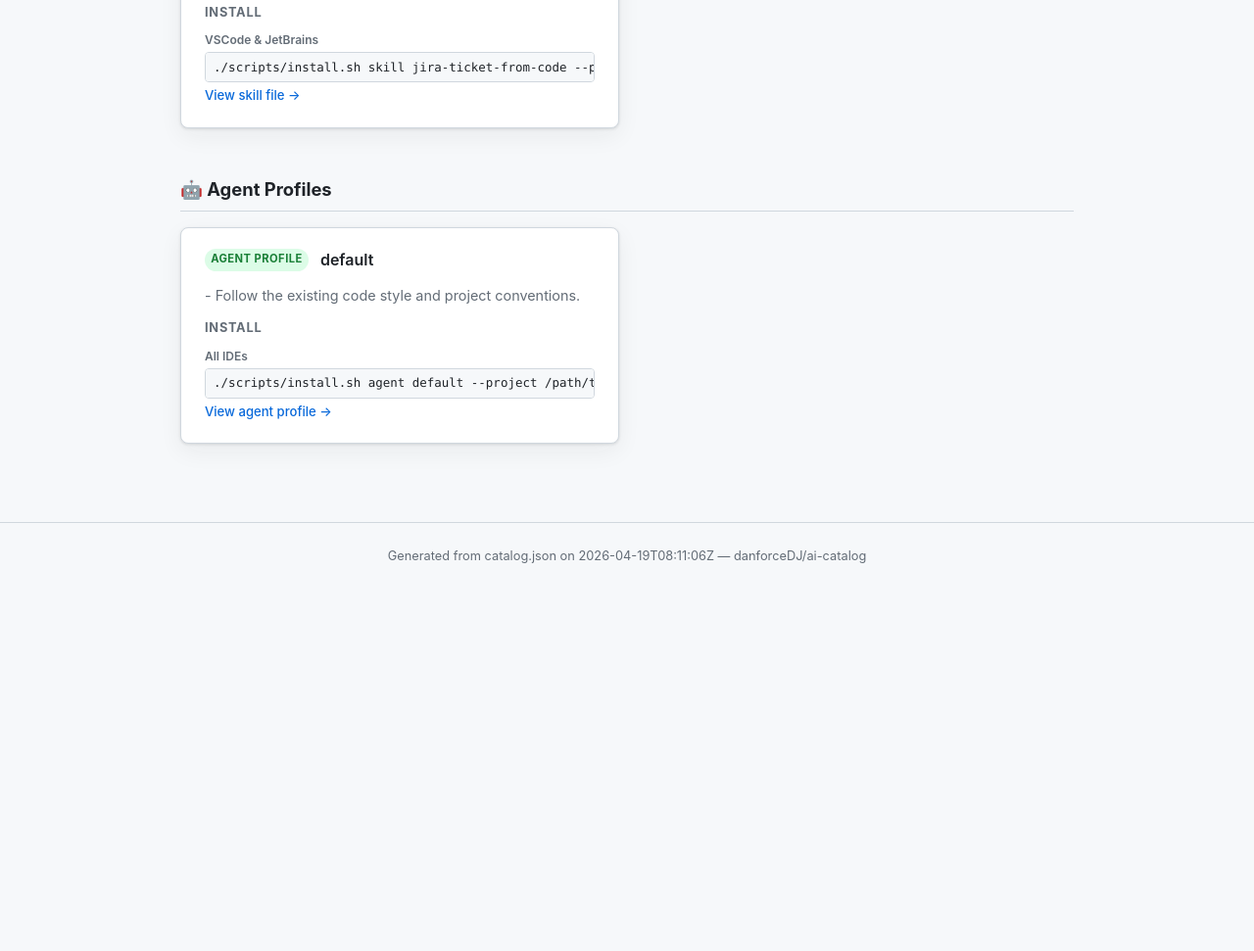
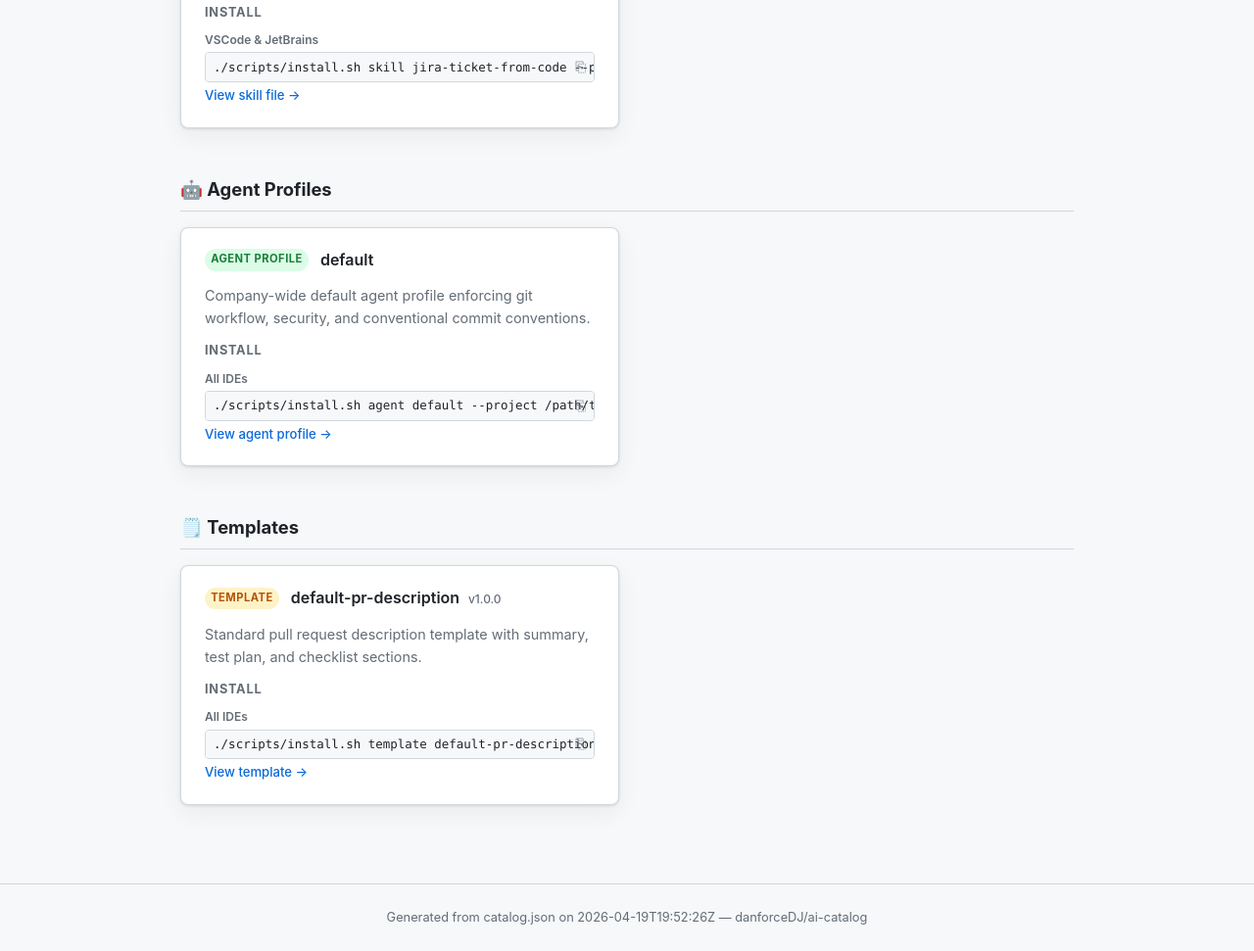
Before and after one commit to danforceDJ/ai-catalog, a plain HTML site: page docs/index.html in a window 1280 px wide. Shown: the part 799-1770 px from the top of the page at 98% size. Before the commit the page ends 1402 px from the top, so only its background shows below. Drawn offline with Linux system fonts and the light colour scheme.

Commit message:
fixing first version

```diff
--- a/docs/index.html
+++ b/docs/index.html
@@ -4,7 +4,7 @@
   <meta charset="UTF-8" />
   <meta name="viewport" content="width=device-width, initial-scale=1.0" />
   <title>AI Catalog Marketplace</title>
-  <meta name="description" content="Company-wide AI configuration marketplace: MCP servers, skills, and agent profiles." />
+  <meta name="description" content="Company-wide AI configuration marketplace: MCP servers, skills, agent profiles, and templates." />
   <style>
     *, *::before, *::after { box-sizing: border-box; margin: 0; padding: 0; }
 
@@ -19,6 +19,7 @@
       --mcp-color: #7c3aed;
       --skill-color: #0969da;
       --agent-color: #1a7f37;
+      --template-color: #b45309;
       --radius: 8px;
       --shadow: 0 1px 3px rgba(27,31,36,.12), 0 8px 24px rgba(27,31,36,.06);
     }
@@ -33,7 +34,6 @@
     a { color: var(--accent); text-decoration: none; }
     a:hover { text-decoration: underline; color: var(--accent-hover); }
 
-    /* ---------- Header ---------- */
     header {
       background: var(--surface);
       border-bottom: 1px solid var(--border);
@@ -46,10 +46,8 @@
     header h1 { font-size: 1.35rem; font-weight: 700; }
     header p  { font-size: .9rem; color: var(--muted); margin-top: .1rem; }
 
-    /* ---------- Main ---------- */
     main { max-width: 960px; margin: 0 auto; padding: 2rem 1.5rem; }
 
-    /* ---------- Nav tabs ---------- */
     .nav-tabs {
       display: flex;
       gap: .5rem;
@@ -69,7 +67,6 @@
     }
     .nav-tabs a:hover { background: var(--bg); color: var(--text); text-decoration: none; }
 
-    /* ---------- Section ---------- */
     section { margin-bottom: 3rem; }
     section h2 {
       font-size: 1.15rem;
@@ -79,7 +76,6 @@
       border-bottom: 1px solid var(--border);
     }
 
-    /* ---------- Cards ---------- */
     .cards { display: grid; gap: 1rem; grid-template-columns: 1fr; }
     @media (min-width: 640px) {
       .cards { grid-template-columns: repeat(auto-fill, minmax(400px, 1fr)); }
@@ -102,7 +98,6 @@
 
     .description { color: var(--muted); font-size: .9rem; }
 
-    /* ---------- Badges ---------- */
     .badge {
       display: inline-block;
       font-size: .7rem;
@@ -113,9 +108,10 @@
       border-radius: 2em;
       flex-shrink: 0;
     }
-    .badge-mcp   { background: #ede9fe; color: var(--mcp-color); }
-    .badge-skill { background: #dbeafe; color: var(--skill-color); }
-    .badge-agent { background: #dcfce7; color: var(--agent-color); }
+    .badge-mcp      { background: #ede9fe; color: var(--mcp-color); }
+    .badge-skill    { background: #dbeafe; color: var(--skill-color); }
+    .badge-agent    { background: #dcfce7; color: var(--agent-color); }
+    .badge-template { background: #fef3c7; color: var(--template-color); }
 
     .version {
       font-size: .75rem;
@@ -124,23 +120,40 @@
       margin-left: .3rem;
     }
 
-    /* ---------- Install block ---------- */
     .install h4 { font-size: .8rem; font-weight: 700; text-transform: uppercase; letter-spacing: .06em; color: var(--muted); margin-bottom: .5rem; }
     .install-tabs { display: flex; flex-direction: column; gap: .5rem; }
     .install-block { display: flex; flex-direction: column; gap: .2rem; }
     .ide-label { font-size: .75rem; font-weight: 600; color: var(--muted); }
+
+    .code-wrap { position: relative; display: flex; align-items: center; }
     .oneliner {
       display: block;
+      flex: 1;
       font-family: ui-monospace, SFMono-Regular, "SF Mono", Menlo, Consolas, monospace;
       font-size: .78rem;
       background: var(--bg);
       border: 1px solid var(--border);
       border-radius: 4px;
-      padding: .35em .65em;
+      padding: .35em 2rem .35em .65em;
       overflow-x: auto;
       white-space: nowrap;
       color: var(--text);
     }
+    .copy-btn {
+      position: absolute;
+      right: .3rem;
+      background: none;
+      border: none;
+      cursor: pointer;
+      font-size: .85rem;
+      color: var(--muted);
+      padding: .15rem .25rem;
+      line-height: 1;
+      border-radius: 3px;
+      transition: color .15s, background .15s;
+    }
+    .copy-btn:hover { color: var(--accent); background: var(--border); }
+    .copy-btn.copied { color: var(--agent-color); }
 
     .detail-link {
       font-size: .82rem;
@@ -151,7 +164,6 @@
 
     .empty { color: var(--muted); font-size: .9rem; padding: .5rem 0; }
 
-    /* ---------- Footer ---------- */
     footer {
       text-align: center;
       padding: 1.5rem;
@@ -169,7 +181,7 @@
   <span class="logo">🤖</span>
   <div>
     <h1>AI Catalog Marketplace</h1>
-    <p>MCP servers, skills, and agent profiles for your team</p>
+    <p>MCP servers, skills, agent profiles, and templates for your team</p>
   </div>
 </header>
 
@@ -178,6 +190,7 @@
     <a href="#mcp-servers">MCP Servers</a>
     <a href="#skills">Skills</a>
     <a href="#agent-profiles">Agent Profiles</a>
+    <a href="#templates">Templates</a>
     <a href="https://github.com/danforceDJ/ai-catalog" target="_blank" rel="noopener">GitHub &rarr;</a>
   </nav>
 
@@ -196,11 +209,17 @@
         <div class="install-tabs">
           <div class="install-block">
             <span class="ide-label">VSCode</span>
-            <code class="oneliner">./scripts/install.sh mcp atlassian --ide vscode --project /path/to/project</code>
+            <div class="code-wrap">
+              <code class="oneliner">./scripts/install.sh mcp atlassian --ide vscode --project /path/to/project</code>
+              <button class="copy-btn" data-copy="./scripts/install.sh mcp atlassian --ide vscode --project /path/to/project" title="Copy">&#x2398;</button>
+            </div>
           </div>
           <div class="install-block">
             <span class="ide-label">JetBrains</span>
-            <code class="oneliner">./scripts/install.sh mcp atlassian --ide jetbrains</code>
+            <div class="code-wrap">
+              <code class="oneliner">./scripts/install.sh mcp atlassian --ide jetbrains</code>
+              <button class="copy-btn" data-copy="./scripts/install.sh mcp atlassian --ide jetbrains" title="Copy">&#x2398;</button>
+            </div>
           </div>
         </div>
         <a class="detail-link" href="https://github.com/danforceDJ/ai-catalog/tree/main/mcp/atlassian" target="_blank" rel="noopener">View config &amp; details &rarr;</a>
@@ -224,7 +243,10 @@
         <div class="install-tabs">
           <div class="install-block">
             <span class="ide-label">VSCode &amp; JetBrains</span>
-            <code class="oneliner">./scripts/install.sh skill jira-ticket-from-code --project /path/to/project</code>
+            <div class="code-wrap">
+              <code class="oneliner">./scripts/install.sh skill jira-ticket-from-code --project /path/to/project</code>
+              <button class="copy-btn" data-copy="./scripts/install.sh skill jira-ticket-from-code --project /path/to/project" title="Copy">&#x2398;</button>
+            </div>
           </div>
         </div>
         <a class="detail-link" href="https://github.com/danforceDJ/ai-catalog/blob/main/skills/jira-ticket-from-code/SKILL.md" target="_blank" rel="noopener">View skill file &rarr;</a>
@@ -242,16 +264,46 @@
         <span class="badge badge-agent">Agent Profile</span>
         <h3><a href="https://github.com/danforceDJ/ai-catalog/tree/main/agents/default" target="_blank" rel="noopener">default</a></h3>
       </div>
-      <p class="description">- Follow the existing code style and project conventions.</p>
+      <p class="description">Company-wide default agent profile enforcing git workflow, security, and conventional commit conventions.</p>
       <div class="install">
         <h4>Install</h4>
         <div class="install-tabs">
           <div class="install-block">
             <span class="ide-label">All IDEs</span>
-            <code class="oneliner">./scripts/install.sh agent default --project /path/to/project</code>
+            <div class="code-wrap">
+              <code class="oneliner">./scripts/install.sh agent default --project /path/to/project</code>
+              <button class="copy-btn" data-copy="./scripts/install.sh agent default --project /path/to/project" title="Copy">&#x2398;</button>
+            </div>
           </div>
         </div>
         <a class="detail-link" href="https://github.com/danforceDJ/ai-catalog/blob/main/agents/default/AGENTS.md" target="_blank" rel="noopener">View agent profile &rarr;</a>
+      </div>
+    </div>
+    </div>
+  </section>
+
+  <section id="templates">
+    <h2>🗒️ Templates</h2>
+    <div class="cards">
+
+    <div class="card" id="template-default-pr-description">
+      <div class="card-header">
+        <span class="badge badge-template">Template</span>
+        <h3><a href="https://github.com/danforceDJ/ai-catalog/blob/main/templates/default-pr-description/TEMPLATE.md" target="_blank" rel="noopener">default-pr-description</a> <span class="version">v1.0.0</span></h3>
+      </div>
+      <p class="description">Standard pull request description template with summary, test plan, and checklist sections.</p>
+      <div class="install">
+        <h4>Install</h4>
+        <div class="install-tabs">
+          <div class="install-block">
+            <span class="ide-label">All IDEs</span>
+            <div class="code-wrap">
+              <code class="oneliner">./scripts/install.sh template default-pr-description --project /path/to/project</code>
+              <button class="copy-btn" data-copy="./scripts/install.sh template default-pr-description --project /path/to/project" title="Copy">&#x2398;</button>
+            </div>
+          </div>
+        </div>
+        <a class="detail-link" href="https://github.com/danforceDJ/ai-catalog/blob/main/templates/default-pr-description/TEMPLATE.md" target="_blank" rel="noopener">View template &rarr;</a>
       </div>
     </div>
     </div>
@@ -260,9 +312,26 @@
 
 <footer>
   Generated from <a href="https://github.com/danforceDJ/ai-catalog/blob/main/catalog.json" target="_blank" rel="noopener">catalog.json</a>
-  on 2026-04-19T08:11:06Z &mdash;
+  on 2026-04-19T19:52:26Z &mdash;
   <a href="https://github.com/danforceDJ/ai-catalog" target="_blank" rel="noopener">danforceDJ/ai-catalog</a>
 </footer>
 
+<script>
+document.querySelectorAll('.copy-btn').forEach(function(btn) {
+  btn.addEventListener('click', function() {
+    var text = btn.getAttribute('data-copy');
+    navigator.clipboard.writeText(text).then(function() {
+      var prev = btn.innerHTML;
+      btn.innerHTML = '&#x2713;';
+      btn.classList.add('copied');
+      setTimeout(function() {
+        btn.innerHTML = prev;
+        btn.classList.remove('copied');
+      }, 1500);
+    });
+  });
+});
+</script>
+
 </body>
 </html>
```
Also changed, not shown: catalog.json (+11 -2 lines), 10 other files.
